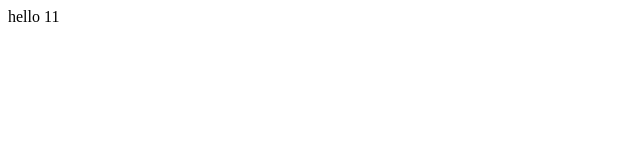
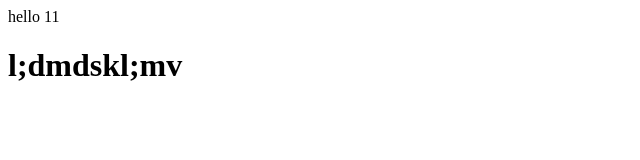
Before and after one commit to sakhruddin/MyGit, a plain HTML site: page index.html in a window 1280 px wide. Shown: the whole page, without its empty margins (0-640 px from the left). Drawn offline with Linux system fonts and the light colour scheme.

Commit message:
добавил заголовок

```diff
--- a/index.html
+++ b/index.html
@@ -8,5 +8,6 @@
 </head>
 <body>
     hello 11
+    <h1>l;dmdskl;mv</h1>
 </body>
 </html>
```
